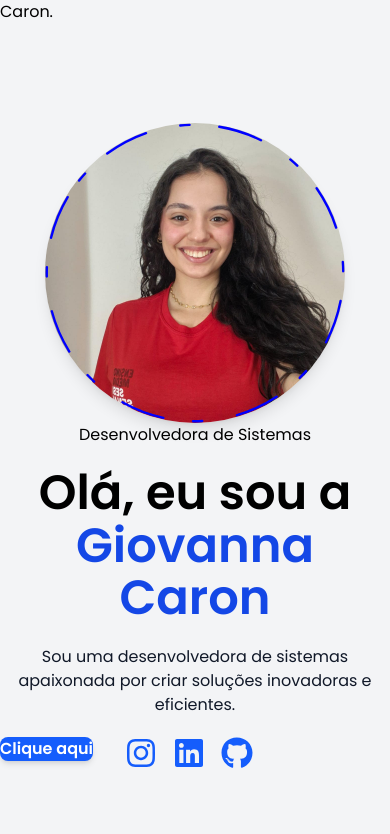
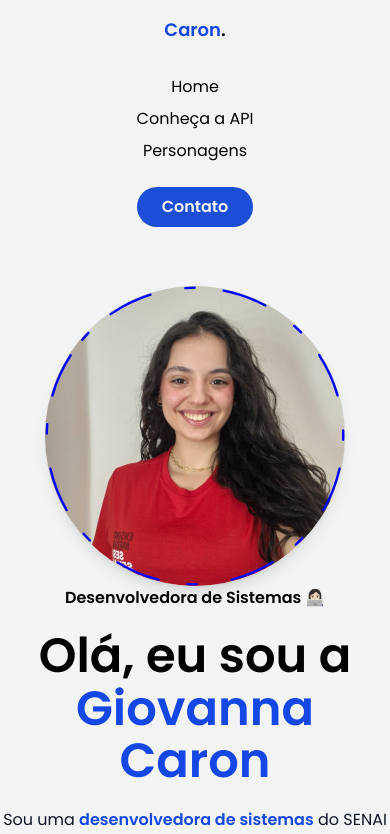
Before and after one commit to gihcaron/disney-front-project, a Next.js app: page / in a window 390 px wide. Shown: the top 834 px of the page. Built offline with nearby package versions, Linux system fonts and the light colour scheme.

Commit message:
Feat: create header

```diff
--- a/src/app/page.jsx
+++ b/src/app/page.jsx
@@ -2,7 +2,8 @@
 
 import React from "react";
 import Image from "next/image";
-import { FaInstagram, FaLinkedin, FaGithub } from "react-icons/fa";
+import { FaInstagram, FaLinkedin, FaGithub, FaDesktop } from "react-icons/fa";
+
 
 // Importar componentes
 import Header from "../components/Header";
@@ -14,22 +15,24 @@ export default function Home() {
       <Header />
       <div className="min-h-screen bg-gray-100 flex items-center justify-center">
 
-        <section className="p-6 h-full max-auto gap-0.5">
+        <section className=" h-full max-auto gap-0.5">
 
           <div className="flex flex-col xl:flex-row items-center justify-between pt-4 xl:pb-24">
 
             {/* Text- Presentation */}
             <div className="p-6 gap-5 text-center xl:text-left max-w-[800px] flex flex-col space-y-6 order-2 xl:order-none">
-              <span className="">Desenvolvedora de Sistemas</span>
+              <span className="font-medium">Desenvolvedora de Sistemas 👩🏻‍💻</span>
               <h1 className="h1 -4 text-[48px] xl:text-[80px] leading-[1.1] font-semibold">
                 Olá, eu sou a{" "}
                 <span className="text-blue-700">Giovanna Caron</span>
               </h1>
               <p className="max-w-[500px] mb-9 text-gray-900">
-                Sou uma desenvolvedora de sistemas apaixonada por criar soluções
-                inovadoras e eficientes.
+                Sou uma <span className="font-medium text-blue-700">desenvolvedora de sistemas</span> do SENAI Valinhos, apaixonada por criar soluções
+                inovadoras. Neste site, você encontrará meu projeto realizado durante o 4o Semestre.
               </p>
 
+              <p className="max-w-[500px] mb-9 text-gray-900"> <span className="font-medium">Objetivo:</span> Aplicação Web de API da Disney.</p>
+              <p className="max-w-[500px] mb-9 text-gray-900"> <span className="font-medium text-blue-800">Matéria:</span> Front-End II</p>
               <div className="flex flex-wrap items-start justify-start xl:flex-row xl:items-center xl:text-center gap-8 mt-8 mb-8 xl:mb-0">
 
                 <div>
--- a/src/components/Header.jsx
+++ b/src/components/Header.jsx
@@ -2,36 +2,25 @@
 
 import React from "react";
 import styles from "./Header.module.css"
-import Link from "next/link";
-
-const Links = [
-
-    {name: "homeee",
-    path: "/"
-    },
-
-    {name: "Conheça a API",
-    path: "/api"
-    },
-
-    {name: "personagens",
-    path: "/personagens"
-    },
-];
 
 export default function Header() {
     return (
-        <header>
+        <header className={styles.header}>
             <div className={styles.logo}>
-                <h1>Caron.</h1>
+                <h1 className={styles.title} onClick={() => window.location.href = "/"}> <span className="text-blue-700">Caron</span>.</h1>
             </div>
-            <nav>
-                <ul>
-                    {Links.map ((Link, index) => {
-                        <Link href={Link.path} key={index}>{Link.name}</Link>
-                    })}
-                </ul>
-            </nav>
+            <div className={styles.navigation}>
+                <nav className={styles.nav}>
+                    <ul className={styles.list}>
+                        <li className={styles.item}><a href="/">Home</a></li>
+                        <li className={styles.item}><a href="/api">Conheça a API</a></li>
+                        <li className={styles.item}><a href="/personagens">Personagens</a></li>
+                        <div className={styles.contatoContainer}>
+                        <li className={styles.contato}><a href="/contato">Contato</a></li>
+                        </div>
+                    </ul>
+                </nav>
+            </div>
         </header>
     );
 }
--- a/src/components/Header.module.css
+++ b/src/components/Header.module.css
@@ -0,0 +1,112 @@
+.header{
+    display: flex;
+    flex-wrap: wrap;
+    gap: 1rem;
+    background-color: #f3f4f6;
+    height: 6rem;
+    width: 100%;
+    padding: 2rem;
+    text-align: center;
+    font-size: 24px;
+    font-weight: bold;
+}
+
+.logo{
+    margin-left: 4rem;
+    flex: 1;
+    display: flex;
+    justify-content: flex-start;
+    align-items: flex-start;
+    cursor: pointer;
+}
+
+.navigation{
+    margin-right: 4rem;
+    flex: 1;
+    display: flex;
+    justify-content: flex-end;
+    align-items: center;
+}
+
+.list{
+    display: flex;
+    gap: 1rem;
+    list-style: none;
+    padding: 0;
+    margin: 0;
+}
+
+.item{
+    cursor: pointer;
+    font-size: 1rem;
+    font-weight: 400;
+}
+
+.item:hover{
+    text-decoration: underline;
+    text-underline-offset: 4px;
+    font-weight: bold;
+    color: #1d4ed8;
+}
+
+.contatoContainer{
+    display: flex;
+    justify-content: center;
+    align-items: center;
+     height: 2rem;
+    width: 6rem;
+    background-color: #1d4ed8;
+    border-radius: 30px;
+}
+.contatoContainer:hover{
+    background-color: transparent;
+    border: 2px solid  #1d4ed8;
+    font-weight: bold;
+    color:  #1d4ed8;
+}
+.contato{
+    font-size: 1rem;
+    color: #f3f4f6;
+    align-items: center;
+    justify-content: center;
+    font-weight: 600;
+}
+.contato:hover{
+    color:  #1d4ed8;
+}
+
+/* Responsividade */
+
+@media (max-width: 768px) {
+    .header {
+        flex-direction: column;
+        height: auto;
+        padding: 1rem;
+        font-size: 18px;
+    }
+
+    .logo {
+        margin-left: 0;
+        justify-content: center;
+        align-items: center;
+        margin-bottom: 1rem;
+    }
+
+    .navigation {
+        margin-right: 0;
+        justify-content: center;
+        align-items: center;
+    }
+
+    .list {
+        flex-direction: column;
+        gap: 0.5rem;
+        align-items: center;
+    }
+
+    .contatoContainer {
+        width: 100%;
+        height: 2.5rem;
+        margin-top: 1rem;
+    }
+}
```
